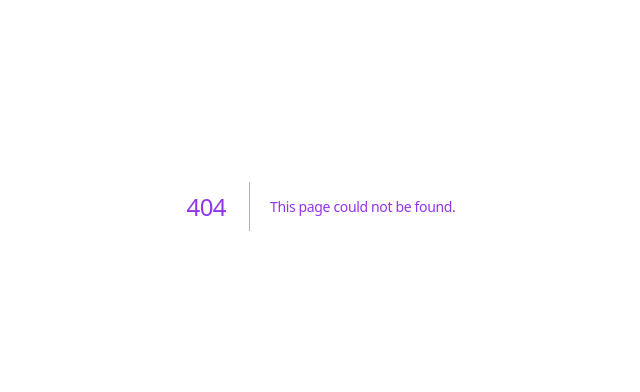
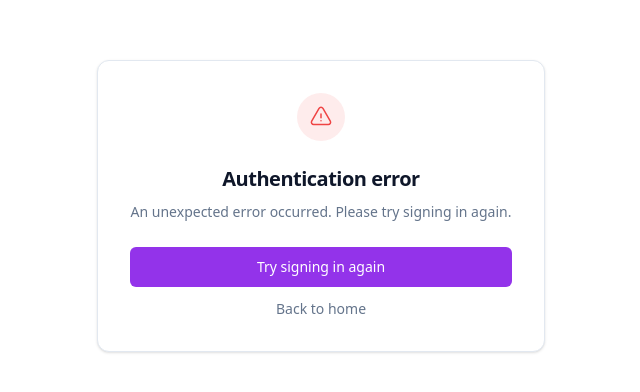
Before and after one commit to Innocent-ICS/suitsnstories, a Next.js app: page /auth/error in a window 1280 px wide. Before the commit this address had no page. Shown: the part 194-586 px from the top of the page, without its empty margins (319-959 px from the left). Built offline with nearby package versions, Linux system fonts and the light colour scheme; a web font is replaced by a local one.

Commit message:
Clean user environment for production

```diff
--- /dev/null
+++ b/scripts/cleanup-users.ts
@@ -0,0 +1,116 @@
+/**
+ * Production Database Cleanup Script
+ *
+ * Removes all users EXCEPT ifchikwanda@gmail.com, promotes that user to ADMIN,
+ * and resets their password to a known value. Also clears stale sessions.
+ *
+ * Usage:
+ *   DATABASE_URL="postgres://..." npx tsx scripts/cleanup-users.ts
+ *
+ * Or if your .env.local already points at production:
+ *   npx tsx scripts/cleanup-users.ts
+ */
+
+import "dotenv/config";
+import { config } from "dotenv";
+config({ path: ".env.local", override: true });
+
+import { PrismaClient } from "@prisma/client";
+import bcrypt from "bcryptjs";
+
+const KEEP_EMAIL = "ifchikwanda@gmail.com";
+const DEFAULT_PASSWORD = "rossAn-tofkoj-qoqne8";
+
+async function main() {
+  const db = new PrismaClient();
+
+  try {
+    console.log("Connecting to database...");
+    console.log(`Database: ${process.env.DATABASE_URL?.replace(/:[^@]+@/, ":***@") || "(from env)"}\n`);
+
+    // 1. Find or create the admin user
+    let admin = await db.user.findUnique({ where: { email: KEEP_EMAIL } });
+
+    if (!admin) {
+      console.log(`User ${KEEP_EMAIL} not found. Creating...`);
+      const hashedPassword = await bcrypt.hash(DEFAULT_PASSWORD, 10);
+      admin = await db.user.create({
+        data: {
+          name: "Innocent Chikwanda",
+          email: KEEP_EMAIL,
+          password: hashedPassword,
+          role: "ADMIN",
+        },
+      });
+      console.log(`✅ Created admin user ${KEEP_EMAIL} (id: ${admin.id})\n`);
+    } else {
+      console.log(`✅ Found admin user: ${admin.email} (id: ${admin.id})\n`);
+    }
+
+    // 2. List users to remove
+    const usersToRemove = await db.user.findMany({
+      where: { email: { not: KEEP_EMAIL } },
+      select: { id: true, email: true, name: true },
+    });
+
+    console.log(`Users to remove: ${usersToRemove.length}`);
+    for (const user of usersToRemove) {
+      console.log(`  - ${user.email || "(no email)"} — ${user.name || "(no name)"}`);
+    }
+
+    // 3. Delete non-admin users one-by-one (Prisma cascade handles related records)
+    for (const user of usersToRemove) {
+      await db.user.delete({ where: { id: user.id } });
+    }
+    if (usersToRemove.length > 0) {
+      console.log(`✅ Deleted ${usersToRemove.length} user(s) and their related data.\n`);
+    }
+
+    // 4. Reset admin password and ensure ADMIN role
+    const hashedPassword = await bcrypt.hash(DEFAULT_PASSWORD, 10);
+    await db.user.update({
+      where: { email: KEEP_EMAIL },
+      data: {
+        password: hashedPassword,
+        role: "ADMIN",
+      },
+    });
+    console.log(`✅ Admin user updated:`);
+    console.log(`  - Role: ADMIN`);
+    console.log(`  - Password: reset to provided default\n`);
+
+    // 5. Clear ALL sessions (stale JWTs signed with old AUTH_SECRET cause "Server error")
+    const deletedSessions = await db.session.deleteMany({});
+    console.log(`✅ Cleared ${deletedSessions.count} stale session(s).`);
+
+    // 6. Clear orphaned accounts (OAuth accounts linked from dev environment)
+    const adminAccounts = await db.account.findMany({ where: { userId: admin.id } });
+    const orphanedAccounts = await db.account.deleteMany({
+      where: { userId: { not: admin.id } },
+    });
+    if (orphanedAccounts.count > 0) {
+      console.log(`✅ Cleared ${orphanedAccounts.count} orphaned OAuth account(s).`);
+    }
+    console.log(`  Admin has ${adminAccounts.length} linked OAuth account(s).\n`);
+
+    // 7. Summary
+    const remaining = await db.user.findMany({
+      select: { id: true, email: true, role: true, name: true },
+    });
+    console.log("--- Remaining users ---");
+    for (const user of remaining) {
+      console.log(`  ${user.email} — ${user.role} — ${user.name || "(no name)"}`);
+    }
+    console.log(`\n✅ Cleanup complete! You can now sign in at your production URL.`);
+    console.log(`   Email: ${KEEP_EMAIL}`);
+    console.log(`   Password: (the one you provided)`);
+    console.log(`\n⚠️  Remember to change this password after first login!`);
+  } catch (error) {
+    console.error("❌ Error:", error);
+    process.exit(1);
+  } finally {
+    await db.$disconnect();
+  }
+}
+
+main();
--- /dev/null
+++ b/src/app/auth/error/page.tsx
@@ -0,0 +1,94 @@
+import Link from "next/link";
+
+/**
+ * Custom auth error page.
+ *
+ * NextAuth redirects here on configuration or provider errors.
+ * Common error codes (passed via ?error= query param):
+ *   - Configuration: server-side config issue (missing env, adapter error)
+ *   - OAuthAccountNotLinked: user tried a different provider than the one they signed up with
+ *   - OAuthCallbackError: problem during OAuth callback
+ *   - Default: generic fallback
+ */
+export default async function AuthErrorPage({
+  searchParams,
+}: {
+  searchParams: Promise<{ error?: string }>;
+}) {
+  const { error } = await searchParams;
+
+  const messages: Record<string, { title: string; description: string }> = {
+    Configuration: {
+      title: "Server configuration error",
+      description:
+        "There is a problem with the authentication configuration. Please contact support if this persists.",
+    },
+    OAuthAccountNotLinked: {
+      title: "Account not linked",
+      description:
+        "This email is already associated with a different sign-in method. Please sign in using your original method (e.g. email/password or Google).",
+    },
+    OAuthCallbackError: {
+      title: "Sign-in failed",
+      description:
+        "Something went wrong during the sign-in process. Please try again.",
+    },
+  };
+
+  const errorInfo = messages[error || ""] || {
+    title: "Authentication error",
+    description: "An unexpected error occurred. Please try signing in again.",
+  };
+
+  return (
+    <div className="flex min-h-screen items-center justify-center bg-background px-4">
+      <div className="w-full max-w-md space-y-6 rounded-xl border border-border bg-card p-8 text-center shadow-sm">
+        <div className="mx-auto flex h-12 w-12 items-center justify-center rounded-full bg-destructive/10">
+          <svg
+            className="h-6 w-6 text-destructive"
+            fill="none"
+            viewBox="0 0 24 24"
+            strokeWidth={1.5}
+            stroke="currentColor"
+          >
+            <path
+              strokeLinecap="round"
+              strokeLinejoin="round"
+              d="M12 9v3.75m-9.303 3.376c-.866 1.5.217 3.374 1.948 3.374h14.71c1.73 0 2.813-1.874 1.948-3.374L13.949 3.378c-.866-1.5-3.032-1.5-3.898 0L2.697 16.126ZM12 15.75h.007v.008H12v-.008Z"
+            />
+          </svg>
+        </div>
+
+        <div>
+          <h1 className="text-xl font-semibold text-foreground">
+            {errorInfo.title}
+          </h1>
+          <p className="mt-2 text-sm text-muted-foreground">
+            {errorInfo.description}
+          </p>
+        </div>
+
+        {error && (
+          <p className="text-xs text-muted-foreground">
+            Error code: <code className="rounded bg-muted px-1 py-0.5">{error}</code>
+          </p>
+        )}
+
+        <div className="flex flex-col gap-3">
+          <Link
+            href="/auth/signin"
+            className="inline-flex items-center justify-center rounded-md bg-primary px-4 py-2.5 text-sm font-medium text-primary-foreground transition-colors hover:bg-primary/90"
+          >
+            Try signing in again
+          </Link>
+          <Link
+            href="/"
+            className="text-sm text-muted-foreground transition-colors hover:text-foreground"
+          >
+            Back to home
+          </Link>
+        </div>
+      </div>
+    </div>
+  );
+}
--- a/src/auth.ts
+++ b/src/auth.ts
@@ -110,8 +110,6 @@ export const { handlers, signIn, signOut, auth } = NextAuth({
     },
     pages: {
         signIn: "/auth/signin",
-        // error: '/auth/error', // Error code passed in query string as ?error=
-        // verifyRequest: '/auth/verify-request', // (used for check email message)
-        // newUser: '/auth/new-user' // New users will be directed here on first sign in (leave the property out if not of interest)
+        error: "/auth/error",
     }
 });
```
